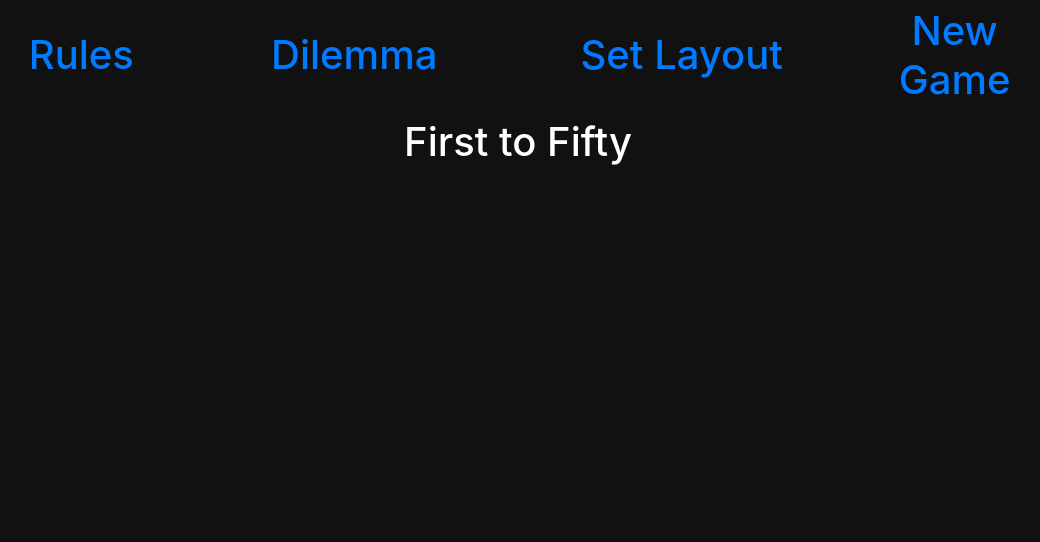
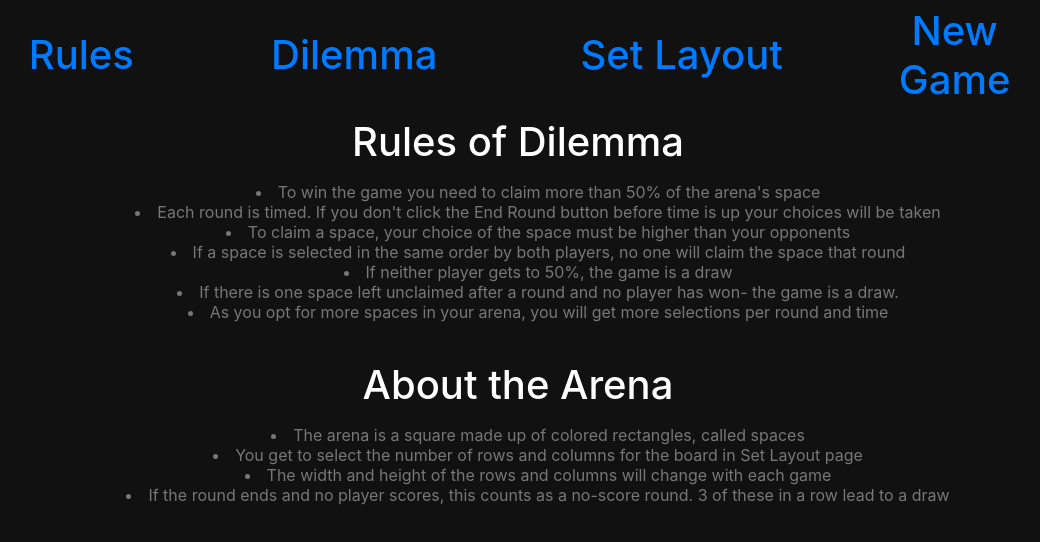
Before and after one commit to wfoster92/dilemma, a React (Create React App) app: page /rules in a window 1280 px wide. Shown: the top 542 px of the page, without its empty margins (122-1162 px from the left). Built offline with nearby package versions, Linux system fonts and the light colour scheme.

Commit message:
rules page and arena layout

```diff
--- a/public/styles.css
+++ b/public/styles.css
@@ -12,10 +12,6 @@ body {
     line-height: normal;
 }
 
-
-/* #root{
-    margin: auto;
-} */
 
 #gameboard{
     background-color:white;
@@ -71,12 +67,14 @@ body {
     background-color: darkblue;
     color: lightblue;
     font-size: large;
+    margin-top: 5vmin;
 }
 
 .header h1{
     display: inline-block;
     vertical-align: middle;
     line-height: normal;
+    color: #007bff
 }
 
 .table, #timer{
@@ -105,6 +103,9 @@ body {
     height: 20vmin;
 }
 
+.raceBarHeader{
+    margin-top: 5vmin;
+}
 .raceBarHeader img{
     width: 10vmin;
     height: 10vmin;
@@ -119,20 +120,23 @@ body {
 [type=radio]:checked + .botProfile{
     outline: 2px solid rgb(108, 108, 114);
 }
-/* .radioBot [type=radio]:checked + img {
-    outline: 2px solid rgb(108, 108, 114);
-} */
+
 
 .gameTracker {
     margin:auto;
+    margin-top: 5vmin;
 }
 
 .gameTrackerBox > *{
     padding:0;
 }
-.gameTrackerBox.col-6 {
+
+.gameTrackerLabel {
+    height: 40px;
+}
+/* .gameTrackerBox.col-6 {
     padding:0;
-}
+} */
 
 .raceChart{
     vertical-align: bottom;
@@ -140,6 +144,29 @@ body {
 .bars {
     height:50vh;
 }
+
+.rules h1{
+    margin-bottom: 16px;
+    color: white;
+}
+
+.rules ul{
+    list-style-type: disc;
+    list-style-position: inside;
+    color: #777;
+}
+
+.footer {
+    position: fixed;
+    bottom: 5vmin;
+
+    /* And if you want the div to be full-width: */
+    left: 0;
+    right: 0;
+}
+
+
+
 /* Pattern Ideas http://projects.verou.me/css3patterns/
 https://www.magicpattern.design/tools/css-backgrounds */
 
--- a/src/components/App.jsx
+++ b/src/components/App.jsx
@@ -25,24 +25,27 @@ function App() {
         (numRows*numCols < 12) ? 3 :
         (numRows*numCols < 24) ? 4 :
         (numRows*numCols < 36) ? 5 : 6);
+    const [secondsPerRound, setSecondsPerRound] = useState(startingSecondsPerRound(numRows, numCols));
     const [animationTimeouts, setAnimationTimeouts] = useState([]);
+    const maxNoChangeRounds = 3;
 
 
     const stateDictForArena = {stateScoreBoard, setStateScoreBoard, isLive, setIsLive,
         currentMessage, setCurrentMessage, triggerNewGame, setTriggerNewGame,
         isFirstGame, setIsFirstGame, finishedFirstGame, setFinishedFirstGame, isGameOver, setIsGameOver,
-        PAMax, setPAMax, animationTimeouts, setAnimationTimeouts};
+        PAMax, setPAMax, animationTimeouts, setAnimationTimeouts, secondsPerRound, setSecondsPerRound, maxNoChangeRounds};
 
-    const stateDictForHeader = {startNewGame, setIsGameOver, isGameOver, isLive, animationTimeouts};
+    const stateDictForHeader = {startNewGame, setIsGameOver, isGameOver, isLive, animationTimeouts, maxNoChangeRounds};
 
     // props for Timer
     const [timerIDs, setTimerIDs] = useState([]);
-    const stateDictForTimer = {timerIDs, setTimerIDs, isLive, setIsLive, triggerNewGame};
+    const stateDictForTimer = {timerIDs, setTimerIDs, isLive, setIsLive, triggerNewGame, secondsPerRound};
 
     function layoutChange(newRows, newCols, newDifficulty){
         setNumRows(parseInt(newRows));
         setNumCols(parseInt(newCols));
         setDifficulty(parseInt(newDifficulty));
+        setSecondsPerRound(startingSecondsPerRound(newRows, newCols));
     }
 
     // resets App level state variables then sets Arena level resets with resetArenaTrigger
@@ -64,8 +67,21 @@ function App() {
             timerIDs.forEach((timerID) => clearInterval(timerID))
             setTimerIDs([]);
         }
+    }, [isGameOver]);
 
-    }, [isGameOver]);
+    // useEffect(() => {
+    //     if (triggerNewGame){
+    //         setSecondsPerRound(startingSecondsPerRound());
+    //     }
+    // }, [triggerNewGame])
+
+
+    function startingSecondsPerRound(r, c) {
+        let newSecondsPerRound = (r*c < 12) ? 20 :
+                                    (r*c < 24) ? 25 :
+                                    (r*c < 36) ? 30 : 35;
+        return newSecondsPerRound;
+    }
 
 
     return (
@@ -76,7 +92,7 @@ function App() {
                     <Home />
                 </Route>
                 <Route exact path="/rules">
-                    <Rules />
+                    <Rules maxNoChangeRounds={maxNoChangeRounds}/>
                 </Route>
                 <Route exact path="/arena">
                     <Arena layoutSettings={[numRows, numCols, difficulty]} stateDictForArena={stateDictForArena} stateDictForTimer={stateDictForTimer}/>
--- a/src/components/Footer.jsx
+++ b/src/components/Footer.jsx
@@ -1,5 +1,13 @@
-<div>
-    Robot/Person Icons made by
-    <a href="https://www.freepik.com" title="Freepik">Freepik</a> from
-    <a href="https://www.flaticon.com/" title="Flaticon">www.flaticon.com</a>
-</div>
+import React from "react";
+
+function Footer() {
+
+    return (
+        <div>
+            Player Icons Made By:
+            <a href="https://www.freepik.com" title="Freepik"> <br/>Freepik </a> From <a href="https://www.flaticon.com/" title="Flaticon">www.flaticon.com</a>
+        </div>
+    )
+}
+
+export default Footer;
--- a/src/components/GameTracker.jsx
+++ b/src/components/GameTracker.jsx
@@ -6,15 +6,24 @@ function GameTracker(props) {
     return (
         <div className="gameTracker">
             <div className="row">
+                <div className="gameTrackerLabel col-4">
+                    <p>Time</p>
+                </div>
+                <div className="gameTrackerLabel col-4">
+                    <p>Scoreless Rounds</p>
+                </div>
+                <div className="gameTrackerLabel col-4">
+                    <p>Choices Left</p>
+                </div>
+            </div>
+            <div className="row">
                 <div className="gameTrackerBox col-4">
                     <Timer stateDictForTimer={props.stateDictForTimer}/>
                 </div>
                 <div className="gameTrackerBox col-4">
-                    <p>Scoreless Rounds</p>
                     <h1>{props.noChangeRounds} of {props.maxNoChangeRounds}</h1>
                 </div>
                 <div className="gameTrackerBox col-4">
-                    <p>Choices Left</p>
                     <h1>{props.choicesLeft}</h1>
                 </div>
             </div>
--- a/src/components/Header.jsx
+++ b/src/components/Header.jsx
@@ -4,7 +4,7 @@ import { squareSize } from "../helperFunctions/globals"
 
 
 function Header (props) {
-    const {startNewGame, setIsGameOver, isGameOver, isLive, animationTimeouts} = props.stateDictForHeader
+    const {startNewGame, setIsGameOver, isGameOver, isLive, animationTimeouts, maxNoChangeRounds} = props.stateDictForHeader
 
     function endGame() {
 
@@ -26,7 +26,7 @@ function Header (props) {
     <div className="row header" style={{height:(100-squareSize)/2+"vh"}}>
         <div className="col-1"></div>
         <div className="col-2 align-self-center" onClick={endGame}>
-            <Link exact to="/rules">
+            <Link exact to="/rules" >
                 <h1>Rules</h1>
             </Link>
         </div>
--- a/src/components/Home.jsx
+++ b/src/components/Home.jsx
@@ -1,8 +1,15 @@
 import React from "react";
+import Footer from "./Footer";
 
 function Home() {
     return (
+        <div>
         <h1>HOME</h1>
+        <div className="footer" style={{marginBottom:0}}>
+            <Footer />
+        </div>
+        </div>
+
     )
 }
 
--- a/src/components/Rules.jsx
+++ b/src/components/Rules.jsx
@@ -1,8 +1,27 @@
 import React from "react";
 
-function Rules() {
+function Rules(props) {
+
     return (
-        <h1>First to Fifty</h1>
+        <div className="rules">
+            <h1>Rules of Dilemma</h1>
+            <ul>
+                <li>To win the game you need to claim more than 50% of the arena's space</li>
+                <li>Each round is timed. If you don't click the End Round button before time is up your choices will be taken</li>
+                <li>To claim a space, your choice of the space must be higher than your opponents</li>
+                <li>If a space is selected in the same order by both players, no one will claim the space that round</li>
+                <li>If neither player gets to 50%, the game is a draw</li>
+                <li>If there is one space left unclaimed after a round and no player has won- the game is a draw. </li>
+                <li>As you opt for more spaces in your arena, you will get more selections per round and time</li>
+            </ul>
+            <h1>About the Arena</h1>
+            <ul>
+                <li>The arena is a square made up of colored rectangles, called spaces</li>
+                <li>You get to select the number of rows and columns for the board in Set Layout page</li>
+                <li>The width and height of the rows and columns will change with each game</li>
+                <li>If the round ends and no player scores, this counts as a no-score round. {props.maxNoChangeRounds} of these in a row lead to a draw</li>
+            </ul>
+        </div>
     )
 }
 
--- a/src/components/Timer.jsx
+++ b/src/components/Timer.jsx
@@ -1,10 +1,10 @@
 import React, { useEffect } from "react"
-import { secondsPerRound } from "../helperFunctions/globals";
+// import { secondsPerRound } from "../helperFunctions/globals";
 
 
 function Timer(props) {
 
-    const {timerIDs, setTimerIDs, isLive, setIsLive, triggerNewGame} = props.stateDictForTimer;
+    const {timerIDs, setTimerIDs, isLive, setIsLive, triggerNewGame, secondsPerRound} = props.stateDictForTimer;
 
     // let display = document.getElementById("timer");
 
@@ -79,7 +79,6 @@ function Timer(props) {
 
     return (
         <div>
-            <p>Time</p>
             <h1 id="timer">{secondsPerRound}</h1>
         </div>
     )
--- a/src/helperFunctions/globals.js
+++ b/src/helperFunctions/globals.js
@@ -6,7 +6,7 @@ export const colorBase = ["#0000ff", "#ff0000", "#00ff00", "#6442bd",
                           "#0000ff", "#ff0000", "#00ff00", "#6442bd",
                           "#0000ff", "#ff0000", "#00ff00", "#6442bd"];
 
-export const playerDesigns = ["japanese-cube", "isometric-red-green", "isometric-amber-violet"]
+export const playerDesigns = ["isometric-red-green", "isometric-amber-violet"]
 // ["japanese-cube", "bricks"];
 // export const [difficulty, setDifficulty] = useState(4);
 export const secondsPerRound = 20;
```
Also changed, not shown: src/components/Arena.jsx (+5 -14 lines), src/components/Racebar.jsx (+8 -8 lines).
